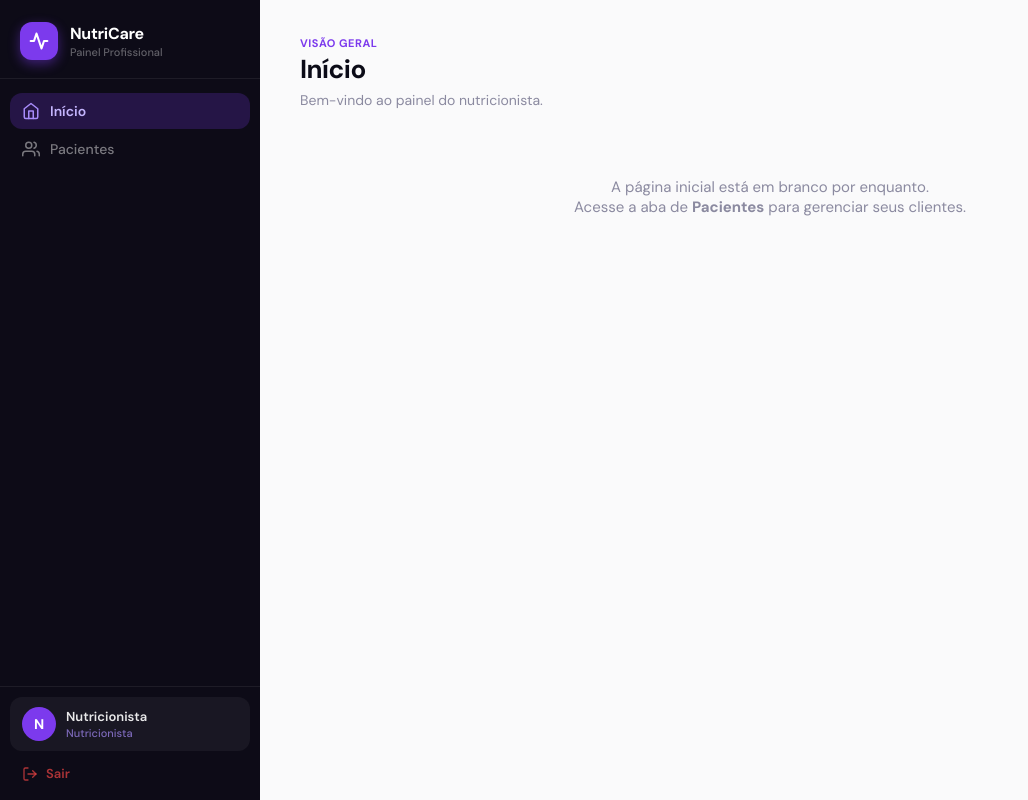
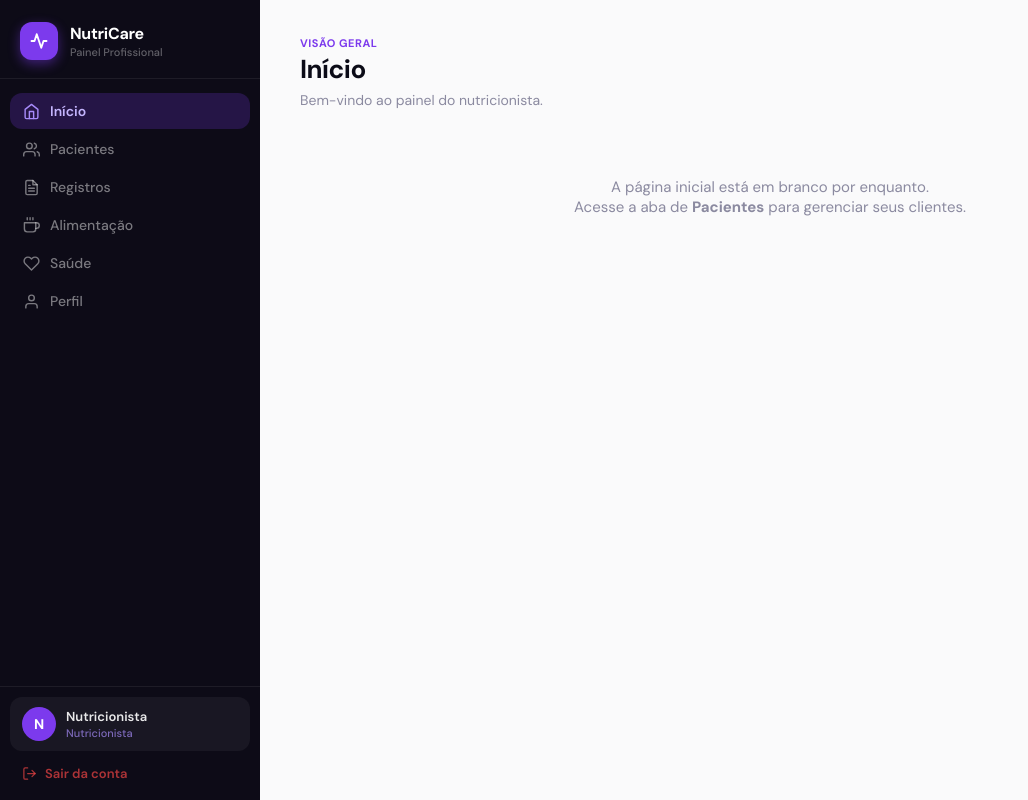
Before and after one commit to ahr7onix/Projeto_tcc, a React (Vite) app in the folder web/web_nutricionista/: page /dashboard in a window 1280 px wide. Shown: the whole page, without its empty margins (0-1028 px from the left). Built offline with nearby package versions, Linux system fonts and the light colour scheme; sample sign-in values are in the browser's storage.

Commit message:
Salvo automaticamente em 22/05/2026 20:39:35

```diff
--- a/web/web_nutricionista/src/components/layout/AppLayout.tsx
+++ b/web/web_nutricionista/src/components/layout/AppLayout.tsx
@@ -4,8 +4,12 @@ import { useAuth } from '../../contexts/AuthContext'
 import s from './AppLayout.module.css'
 
 const NAV = [
-  { to: '/dashboard', label: 'Início', icon: HomeIcon },
-  { to: '/pacientes', label: 'Pacientes', icon: PatientsIcon },
+  { to: '/dashboard',   label: 'Início',      icon: HomeIcon },
+  { to: '/pacientes',   label: 'Pacientes',   icon: PatientsIcon },
+  { to: '/registros',   label: 'Registros',   icon: RegistrosIcon },
+  { to: '/alimentacao', label: 'Alimentação', icon: AlimentacaoIcon },
+  { to: '/saude',       label: 'Saúde',       icon: SaudeIcon },
+  { to: '/perfil',      label: 'Perfil',      icon: PerfilIcon },
 ]
 
 export default function AppLayout() {
@@ -14,22 +18,15 @@ export default function AppLayout() {
   const [sidebarOpen, setSidebarOpen] = useState(false)
   const initial = (user?.nome ?? 'N').charAt(0).toUpperCase()
 
-  const handleLogout = () => {
-    logout()
-    navigate('/login')
-  }
+  const handleLogout = () => { logout(); navigate('/login') }
 
   return (
     <div className={s.shell}>
-      {/* Mobile overlay */}
       {sidebarOpen && <div className={s.overlay} onClick={() => setSidebarOpen(false)} />}
 
-      {/* Sidebar */}
       <aside className={`${s.sidebar} ${sidebarOpen ? s.sidebarOpen : ''}`}>
         <div className={s.brand}>
-          <div className={s.brandIcon}>
-            <PulseIcon />
-          </div>
+          <div className={s.brandIcon}><PulseIcon /></div>
           <div>
             <div className={s.brandName}>NutriCare</div>
             <div className={s.brandSub}>Painel Profissional</div>
@@ -60,74 +57,47 @@ export default function AppLayout() {
           </div>
           <button className={s.logoutBtn} onClick={handleLogout}>
             <LogoutIcon />
-            Sair
+            Sair da conta
           </button>
         </div>
       </aside>
 
-      {/* Main area */}
       <div className={s.main}>
-        {/* Mobile topbar */}
         <header className={s.topbar}>
-          <button className={s.menuBtn} onClick={() => setSidebarOpen(true)}>
-            <MenuIcon />
-          </button>
-          <div className={s.topbarBrand}>
-            <PulseIcon />
-            <span>NutriCare</span>
-          </div>
+          <button className={s.menuBtn} onClick={() => setSidebarOpen(true)}><MenuIcon /></button>
+          <div className={s.topbarBrand}><PulseIcon /><span>NutriCare</span></div>
           <div className={s.topbarAvatar}>{initial}</div>
         </header>
-
-        <div className={s.content}>
-          <Outlet />
-        </div>
+        <div className={s.content}><Outlet /></div>
       </div>
     </div>
   )
 }
 
-// Icons
 function PulseIcon() {
-  return (
-    <svg width="20" height="20" viewBox="0 0 24 24" fill="none" stroke="currentColor" strokeWidth="2.5" strokeLinecap="round" strokeLinejoin="round">
-      <polyline points="22 12 18 12 15 21 9 3 6 12 2 12" />
-    </svg>
-  )
+  return <svg width="18" height="18" viewBox="0 0 24 24" fill="none" stroke="currentColor" strokeWidth="2.5" strokeLinecap="round" strokeLinejoin="round"><polyline points="22 12 18 12 15 21 9 3 6 12 2 12" /></svg>
 }
 function HomeIcon() {
-  return (
-    <svg width="18" height="18" viewBox="0 0 24 24" fill="none" stroke="currentColor" strokeWidth="2" strokeLinecap="round" strokeLinejoin="round">
-      <path d="m3 9 9-7 9 7v11a2 2 0 0 1-2 2H5a2 2 0 0 1-2-2z" />
-      <polyline points="9 22 9 12 15 12 15 22" />
-    </svg>
-  )
+  return <svg width="17" height="17" viewBox="0 0 24 24" fill="none" stroke="currentColor" strokeWidth="2" strokeLinecap="round" strokeLinejoin="round"><path d="m3 9 9-7 9 7v11a2 2 0 0 1-2 2H5a2 2 0 0 1-2-2z"/><polyline points="9 22 9 12 15 12 15 22"/></svg>
 }
 function PatientsIcon() {
-  return (
-    <svg width="18" height="18" viewBox="0 0 24 24" fill="none" stroke="currentColor" strokeWidth="2" strokeLinecap="round" strokeLinejoin="round">
-      <path d="M17 21v-2a4 4 0 0 0-4-4H5a4 4 0 0 0-4 4v2" />
-      <circle cx="9" cy="7" r="4" />
-      <path d="M23 21v-2a4 4 0 0 0-3-3.87" />
-      <path d="M16 3.13a4 4 0 0 1 0 7.75" />
-    </svg>
-  )
+  return <svg width="17" height="17" viewBox="0 0 24 24" fill="none" stroke="currentColor" strokeWidth="2" strokeLinecap="round" strokeLinejoin="round"><path d="M17 21v-2a4 4 0 0 0-4-4H5a4 4 0 0 0-4 4v2"/><circle cx="9" cy="7" r="4"/><path d="M23 21v-2a4 4 0 0 0-3-3.87"/><path d="M16 3.13a4 4 0 0 1 0 7.75"/></svg>
+}
+function RegistrosIcon() {
+  return <svg width="17" height="17" viewBox="0 0 24 24" fill="none" stroke="currentColor" strokeWidth="2" strokeLinecap="round" strokeLinejoin="round"><path d="M14 2H6a2 2 0 0 0-2 2v16a2 2 0 0 0 2 2h12a2 2 0 0 0 2-2V8z"/><polyline points="14 2 14 8 20 8"/><line x1="16" y1="13" x2="8" y2="13"/><line x1="16" y1="17" x2="8" y2="17"/><polyline points="10 9 9 9 8 9"/></svg>
+}
+function AlimentacaoIcon() {
+  return <svg width="17" height="17" viewBox="0 0 24 24" fill="none" stroke="currentColor" strokeWidth="2" strokeLinecap="round" strokeLinejoin="round"><path d="M18 8h1a4 4 0 0 1 0 8h-1"/><path d="M2 8h16v9a4 4 0 0 1-4 4H6a4 4 0 0 1-4-4V8z"/><line x1="6" y1="1" x2="6" y2="4"/><line x1="10" y1="1" x2="10" y2="4"/><line x1="14" y1="1" x2="14" y2="4"/></svg>
+}
+function SaudeIcon() {
+  return <svg width="17" height="17" viewBox="0 0 24 24" fill="none" stroke="currentColor" strokeWidth="2" strokeLinecap="round" strokeLinejoin="round"><path d="M20.84 4.61a5.5 5.5 0 0 0-7.78 0L12 5.67l-1.06-1.06a5.5 5.5 0 0 0-7.78 7.78l1.06 1.06L12 21.23l7.78-7.78 1.06-1.06a5.5 5.5 0 0 0 0-7.78z"/></svg>
+}
+function PerfilIcon() {
+  return <svg width="17" height="17" viewBox="0 0 24 24" fill="none" stroke="currentColor" strokeWidth="2" strokeLinecap="round" strokeLinejoin="round"><path d="M20 21v-2a4 4 0 0 0-4-4H8a4 4 0 0 0-4 4v2"/><circle cx="12" cy="7" r="4"/></svg>
 }
 function LogoutIcon() {
-  return (
-    <svg width="16" height="16" viewBox="0 0 24 24" fill="none" stroke="currentColor" strokeWidth="2" strokeLinecap="round" strokeLinejoin="round">
-      <path d="M9 21H5a2 2 0 0 1-2-2V5a2 2 0 0 1 2-2h4" />
-      <polyline points="16 17 21 12 16 7" />
-      <line x1="21" y1="12" x2="9" y2="12" />
-    </svg>
-  )
+  return <svg width="15" height="15" viewBox="0 0 24 24" fill="none" stroke="currentColor" strokeWidth="2" strokeLinecap="round" strokeLinejoin="round"><path d="M9 21H5a2 2 0 0 1-2-2V5a2 2 0 0 1 2-2h4"/><polyline points="16 17 21 12 16 7"/><line x1="21" y1="12" x2="9" y2="12"/></svg>
 }
 function MenuIcon() {
-  return (
-    <svg width="22" height="22" viewBox="0 0 24 24" fill="none" stroke="currentColor" strokeWidth="2" strokeLinecap="round" strokeLinejoin="round">
-      <line x1="3" y1="6" x2="21" y2="6" />
-      <line x1="3" y1="12" x2="21" y2="12" />
-      <line x1="3" y1="18" x2="21" y2="18" />
-    </svg>
-  )
+  return <svg width="22" height="22" viewBox="0 0 24 24" fill="none" stroke="currentColor" strokeWidth="2" strokeLinecap="round" strokeLinejoin="round"><line x1="3" y1="6" x2="21" y2="6"/><line x1="3" y1="12" x2="21" y2="12"/><line x1="3" y1="18" x2="21" y2="18"/></svg>
 }
```
